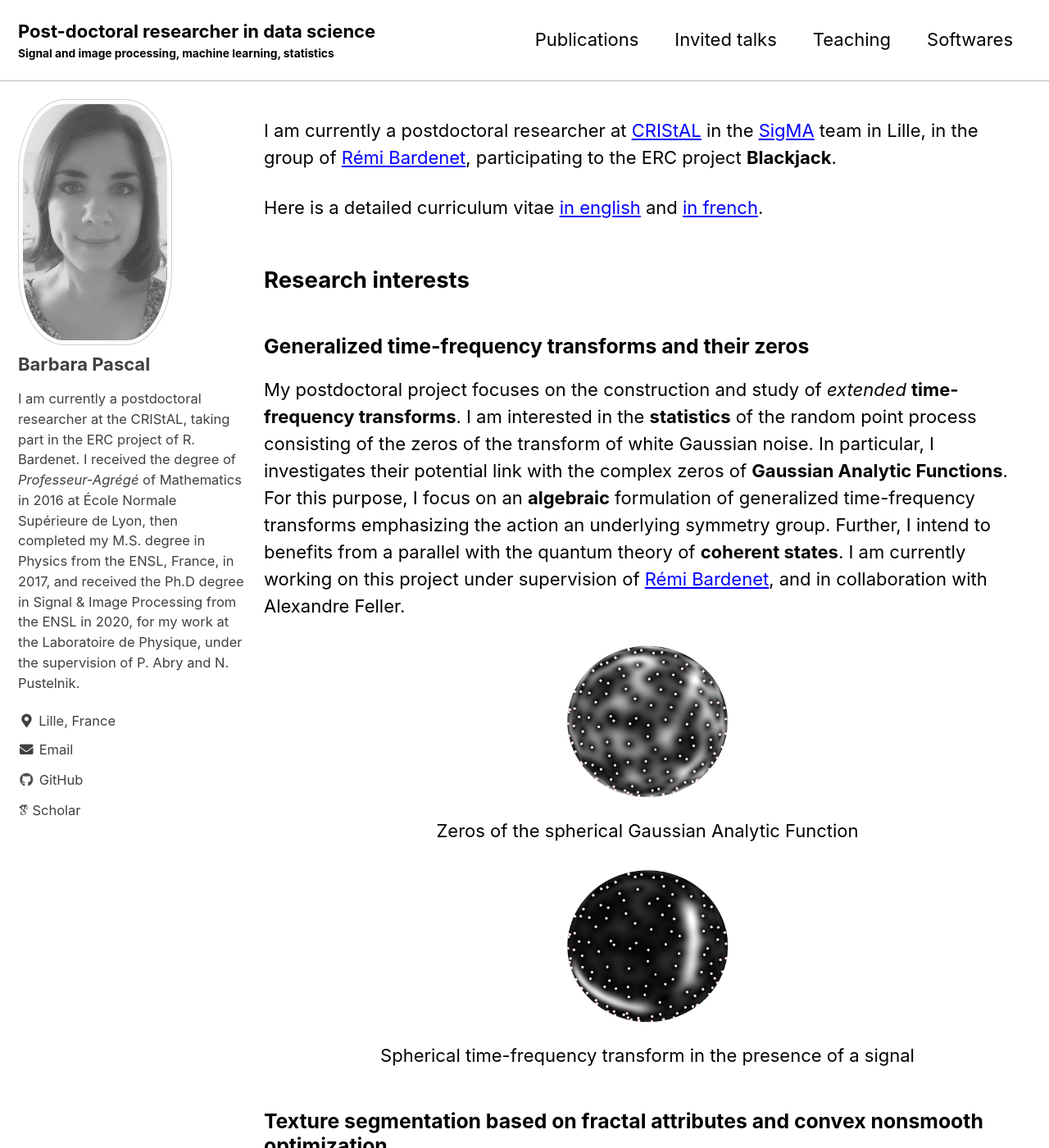
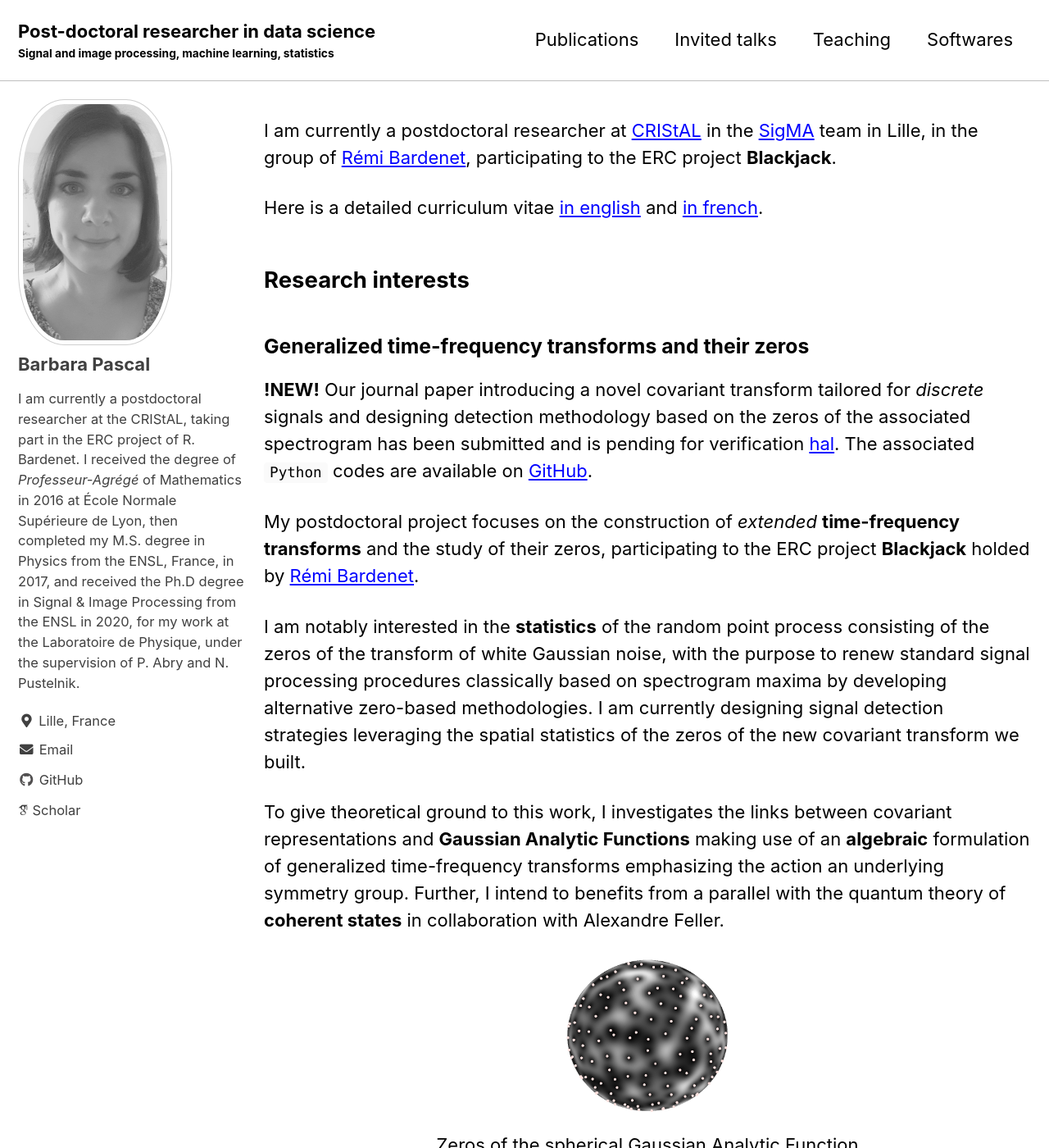
Before and after one commit to bpascal-fr/bpascal-fr.github.io, a Jekyll site: the page built from index.md, in a window 1280 px wide and 1400 px high. Shown: the whole window at 82% size. Built offline with Jekyll 4.4.1, drawn with Linux system fonts in a browser that asks for light colours; cached includes are drawn as plain includes; nearby versions of some CDN libraries; some web fonts are replaced.

Commit message:
new paper

```diff
--- a/index.md
+++ b/index.md
@@ -12,12 +12,15 @@ Here is a detailed curriculum vitae [in english](assets/pdfs/CV_en.pdf) and [in
 
 ### Generalized time-frequency transforms and their zeros
 
-My postdoctoral project focuses on the construction and study of *extended* **time-frequency transforms**.
-I am interested in the **statistics** of the random point process consisting of the zeros of the transform of white Gaussian noise.
-In particular, I investigates their potential link with the complex zeros of **Gaussian Analytic Functions**.
-For this purpose, I focus on an **algebraic** formulation of generalized time-frequency transforms emphasizing the action an underlying symmetry group.
-Further, I intend to benefits from a parallel with the quantum theory of **coherent states**.
-I am currently working on this project under supervision of [Rémi Bardenet](https://rbardenet.github.io/), and in collaboration with Alexandre Feller.
+**!NEW!** Our journal paper introducing a novel covariant transform tailored for *discrete* signals and designing detection methodology based on the zeros of the associated spectrogram has been submitted and is pending for verification [hal](https://hal.archives-ouvertes.fr/). The associated `Python` codes are available on [GitHub](https://github.com/bpascal-fr/kravchuk-transform-and-its-zeros).
+
+My postdoctoral project focuses on the construction of *extended* **time-frequency transforms** and the study of their zeros, participating to the ERC project **Blackjack** holded by [Rémi Bardenet](https://rbardenet.github.io/).
+
+I am notably interested in the **statistics** of the random point process consisting of the zeros of the transform of white Gaussian noise, with the purpose to renew standard signal processing procedures classically based on spectrogram maxima by developing alternative zero-based methodologies. I am currently designing signal detection strategies leveraging the spatial statistics of the zeros of the new covariant transform we built.
+
+To give theoretical ground to this work, I investigates the links between covariant representations and **Gaussian Analytic Functions** making use of an **algebraic** formulation of generalized time-frequency transforms emphasizing the action an underlying symmetry group.
+Further, I intend to benefits from a parallel with the quantum theory of **coherent states** in collaboration with Alexandre Feller.
+
 
 <div align="middle">
 <img width="200" src="assets/images/zeros_spherical.png" align="center">
```
